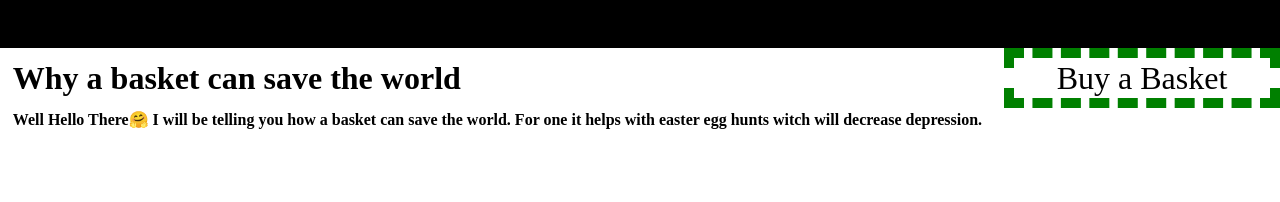
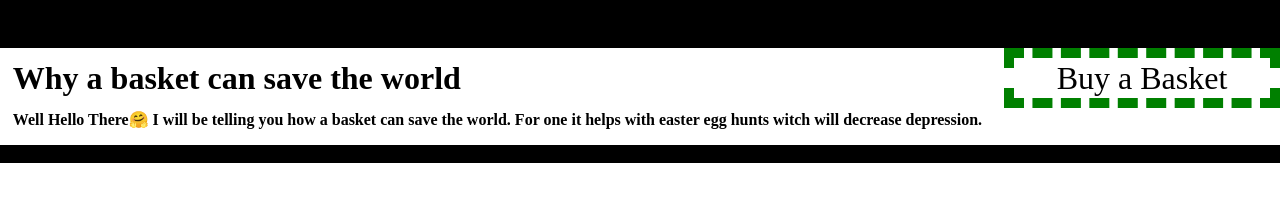
Before and after one commit to YMCACodeClub/YMCACodeClub.github.io, a plain HTML site: page index.html in a window 1280 px wide. Shown: the top 202 px of the page. Drawn offline with Linux system fonts and the light colour scheme.

Commit message:
Update index.html

```diff
--- a/index.html
+++ b/index.html
@@ -21,5 +21,8 @@
 	</div>
 	</a>
 	<strong> <p style=" margin: 1% ;"> Well Hello There🤗 I will be telling you how a basket can save the world. For one it helps with easter egg hunts witch will decrease depression. </p> </strong>
+	<div id="botter" style=" background-color: black ; margin 10px 0px 0px 0px">
+		<p> hello </p>
+	</div>
 </body>
 </html>
```
